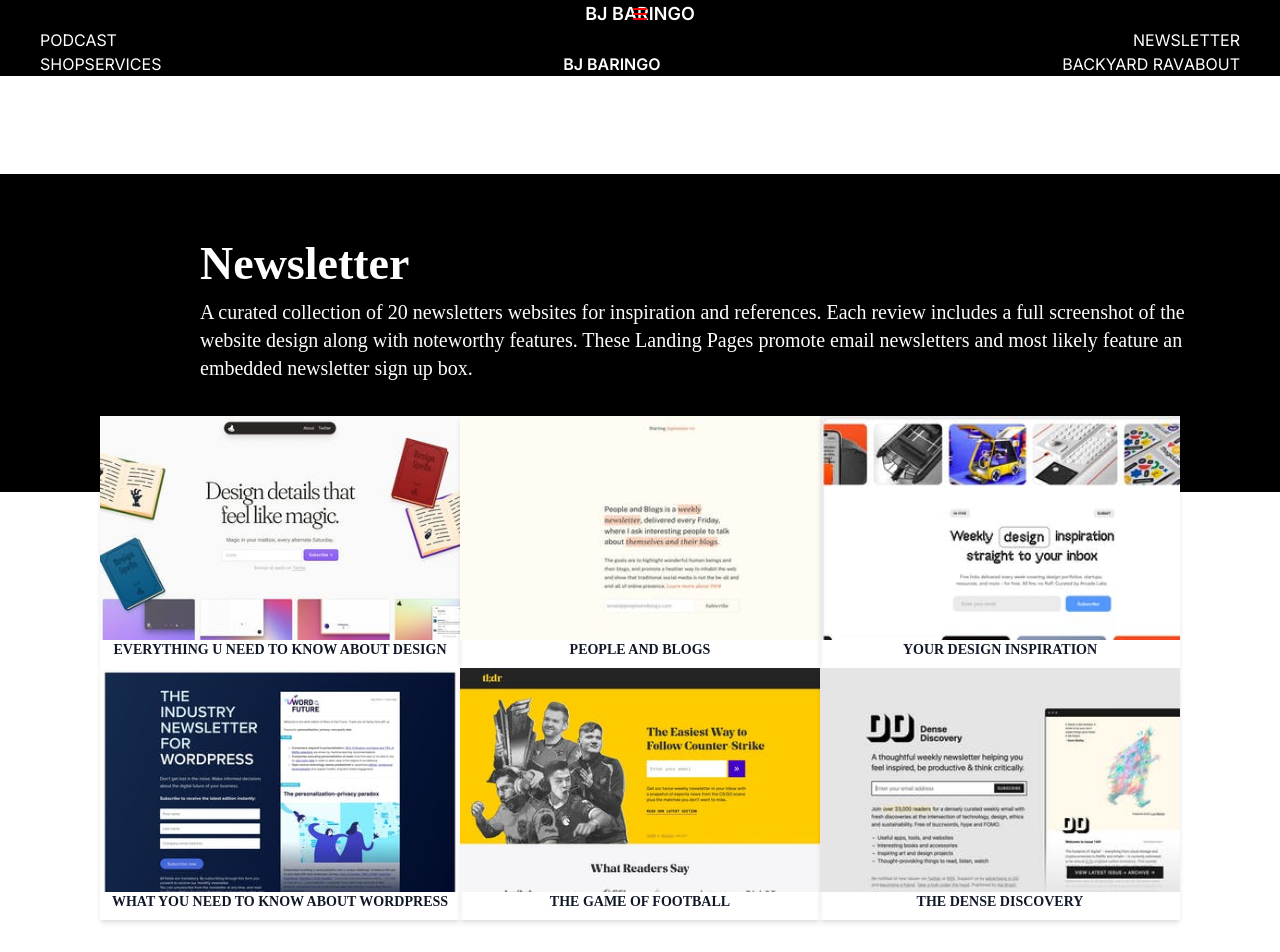
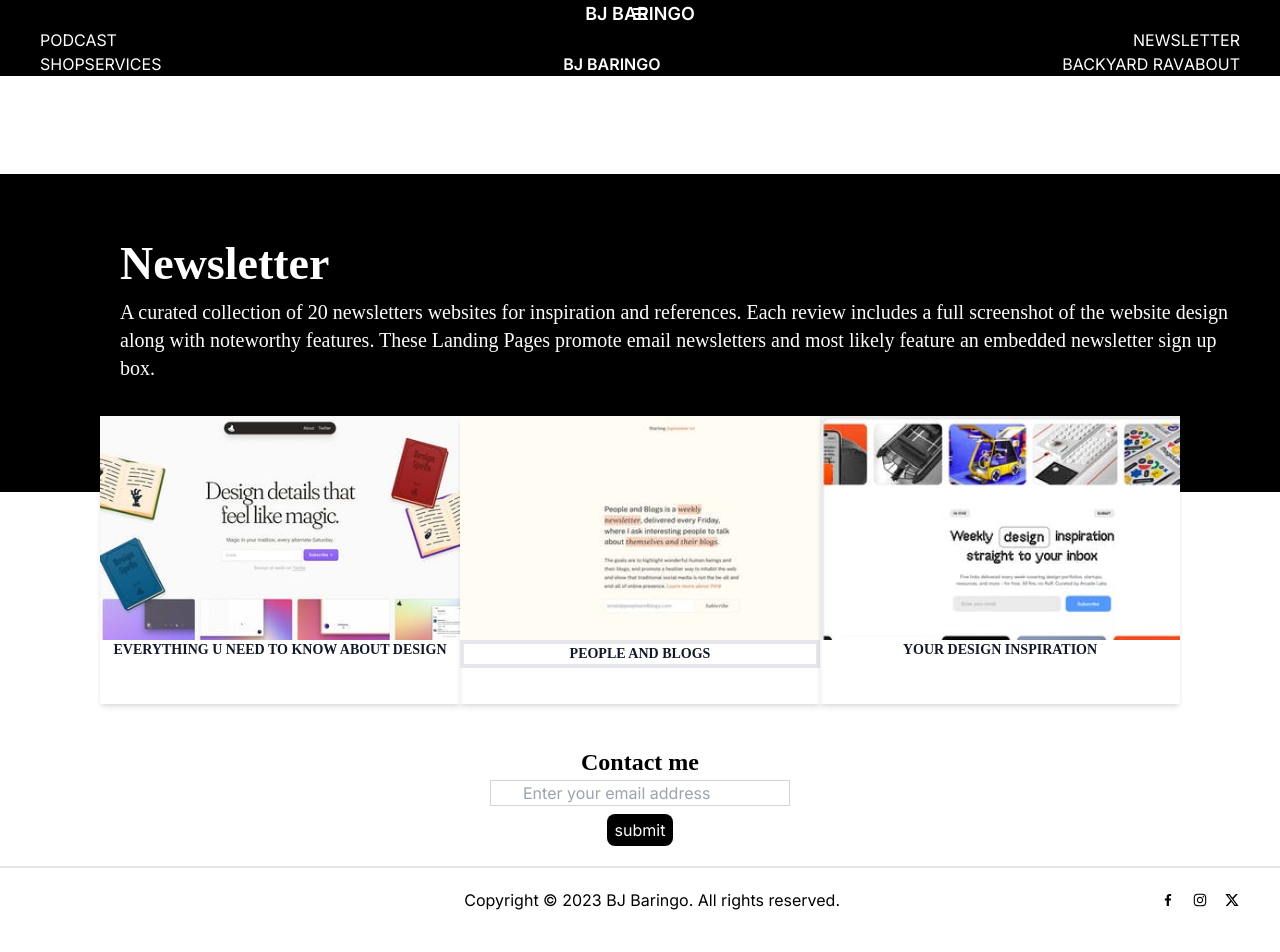
Before and after one commit to miracle73/portfolio-website-v2, a Next.js app: page /newsletter in a window 1280 px wide. Shown: the top 952 px of the page. Built offline with nearby package versions, Linux system fonts and the light colour scheme.

Commit message:
more changes added

```diff
--- a/src/Components/Header.js
+++ b/src/Components/Header.js
@@ -23,7 +23,7 @@
                 ></script>
             </Head>
             <div className='h-24 fixed top-0 w-full bg-black pb-3 z-10 md:hidden flex justify-center items-center'>
-                <FontAwesomeIcon icon={faBars} className="absolute top-8 left-5 w-6" style={{ color: "red" }} onClick={handleClick}
+                <FontAwesomeIcon icon={faBars} className="absolute top-8 left-5 w-6" style={{ color: "white" }} onClick={handleClick}
                 ></FontAwesomeIcon>
                 <div className='text-lg font-semibold text-white'>BJ BARINGO</div>
             </div>
--- a/src/app/newsletter/page.js
+++ b/src/app/newsletter/page.js
@@ -9,16 +9,16 @@
 function page() {
     return (
         <div className="min-h-screen max-w-screen relative">
-            <div className="border-t-2  border-white py-2 h-80 px-10 max-sm:px-2 top-24 flex flex-col  justify-center  pb-16  bg-black absolute w-full ">
-                <div className="text-white pl-40 text-[46px] font-bold font-['Poppins']">Newsletter</div>
-                <div className="text-white pl-40 text-xl font-normal font-['Poppins'] ">A curated collection of 20 newsletters websites for inspiration and references. Each review includes a full screenshot of the website design along with noteworthy features. These Landing Pages promote
+            <div className="border-t-2  border-white py-2 h-80 max-lg:h-[25rem] px-10 max-sm:px-2 top-24 flex flex-col  justify-center  pb-16  bg-black absolute w-full ">
+                <div className="text-white pl-20 max-md:pl-10 text-[46px] font-bold font-['Poppins']">Newsletter</div>
+                <div className="text-white pl-20 max-md:pl-10 text-xl font-normal font-['Poppins'] ">A curated collection of 20 newsletters websites for inspiration and references. Each review includes a full screenshot of the website design along with noteworthy features. These Landing Pages promote
                     email newsletters and most likely feature an embedded newsletter sign up box.</div>
             </div>
 
-            <div className='flex flex-col justify-center items-center pb-10 absolute  w-full top-80'>
+            <div className='flex flex-col justify-center items-center pb-10 absolute  w-full top-80 max-lg:top-[24rem]'>
                 <div className=' max-sm:px-2 px-10 mt-5 w-full'>
                     <div className='flex items-center justify-center '>
-                        <div className='w-[30%]   max-sm:w-[90%] max-sm:mx-auto shadow-md pb-2  '>
+                        <div className='w-[30%] h-[18rem]   max-sm:w-[90%] max-sm:mx-auto shadow-md pb-2  '>
                             <div className=" bg-[url('../../public/new.jpg')] bg-cover hover:cursor-pointer h-56 flex hover:bg-blend-multiply hover:bg-gray-500">
                                 {/* <div className="text-white text-2xl font-normal font-['Poppins'] mb-5">EPISODES 1</div> */}
 
@@ -26,15 +26,18 @@
                             <div className="text-gray-900  text-sm font-semibold font-['Poppins']  text-center uppercase">Everything u need to know about design</div>
 
                         </div>
-                        <div className='w-[30%]  shadow-md pb-2 '>
+                        <div className='w-[30%] h-[18rem] shadow-md pb-2 '>
                             <div className=" bg-[url('../../public/secondnew.jpg')] bg-cover hover:cursor-pointer  h-56 flex hover:bg-blend-multiply hover:bg-gray-500">
                                 {/* <div className="text-white text-2xl font-normal font-['Poppins'] mb-5">EPISODES 1</div> */}
 
                             </div>
-                            <div className="text-gray-900   text-sm font-semibold font-['Poppins'] text-center uppercase">People and Blogs</div>
+                            <div className='flex-2 border-4 '>
+                                <div className="text-gray-900   text-sm font-semibold font-['Poppins'] text-center uppercase">People and Blogs</div>
+                            </div>
+
 
                         </div>
-                        <div className='w-[30%]  shadow-md pb-2'>
+                        <div className='w-[30%] h-[18rem] shadow-md pb-2'>
                             <div className=" bg-[url('../../public/thirdnew.jpg')] bg-cover hover:cursor-pointer h-56 flex hover:bg-blend-multiply hover:bg-gray-500">
                                 {/* <div className="text-white text-2xl font-normal font-['Poppins'] mb-5">EPISODES 1</div> */}
 
@@ -44,40 +47,10 @@
                         </div>
                     </div>
                 </div>
-                <div className=' max-sm:px-2 px-10  w-full'>
-
-                    <div className='flex items-center justify-center '>
-                        <div className='w-[30%]  max-sm:w-[90%] max-sm:mx-auto shadow-md pb-2  '>
-                            <div className=" bg-[url('../../public/fourthnew.jpg')]  bg-cover hover:cursor-pointer  h-56 flex hover:bg-blend-multiply hover:bg-gray-500">
-                                {/* <div className="text-white text-2xl font-normal font-['Poppins'] mb-5">EPISODES 1</div> */}
-
-                            </div>
-                            <div className="text-gray-900  hover:self-center text-sm font-semibold font-['Poppins']  text-center uppercase">What you need to know about wordpress</div>
-
-                        </div>
-                        <div className='w-[30%]    shadow-md pb-2 '>
-                            <div className=" bg-[url('../../public/fifthnew.jpg')]  bg-cover hover:cursor-pointer  h-56 flex hover:bg-blend-multiply hover:bg-gray-500">
-                                {/* <div className="text-white text-2xl font-normal font-['Poppins'] mb-5">EPISODES 1</div> */}
-
-                            </div>
-                            <div className="text-gray-900   text-sm font-semibold font-['Poppins'] text-center uppercase">The game of football</div>
-
-                        </div>
-                        <div className='w-[30%]  shadow-md pb-2 '>
-                            <div className=" bg-[url('../../public/sixthnew.jpg')]  bg-cover hover:cursor-pointer h-56 flex hover:bg-blend-multiply hover:bg-gray-500">
-                                {/* <div className="text-white text-2xl font-normal font-['Poppins'] mb-5">EPISODES 1</div> */}
-
-                            </div>
-                            <div className="text-gray-900  text-sm  font-semibold font-['Poppins'] text-center uppercase">The dense discovery</div>
-
-                        </div>
-                    </div>
-                </div>
 
 
-                <div className="px-4 mt-10 mx-auto py-2 bg-blue-700 rounded-lg justify-center items-center gap-2.5 inline-flex">
-                    <div className="text-white text-sm font-normal font-['Poppins']">See more</div>
-                </div>
+
+
                 <div className="text-black text-[24px] font-semibold font-['Poppins'] mt-10 w-full text-center">Contact me</div>
                 <div className='flex flex-col justify-center items-center gap-2 w-full'>
                     <input className=" bg-white border border-zinc-300 px-8" type="text" placeholder="Enter your email address" />
@@ -86,8 +59,8 @@
                     </button>
                 </div>
                 <div className='border-t-2 w-full  py-5 flex max-sm:flex-col max-sm:gap-4 items-center px-10 mt-5'>
-                    <p className='w-2/3 text-end max-sm:text-center text-white max-sm:w-full'>Copyright © 2023  BJ Baringo. All rights reserved.</p>
-                    <div className='inline-flex justify-end items-center w-1/3 gap-4 text-black'>
+                    <p className='w-2/3 text-end max-sm:text-center text-black max-sm:w-full'>Copyright © 2023  BJ Baringo. All rights reserved.</p>
+                    <div className='inline-flex max-sm:justify-center justify-end items-center w-1/3 gap-4 text-black'>
                         <div>
                             <BiLogoFacebook />
                         </div>
```
Also changed, not shown: src/app/podcast/page.js (+12 -12 lines).
